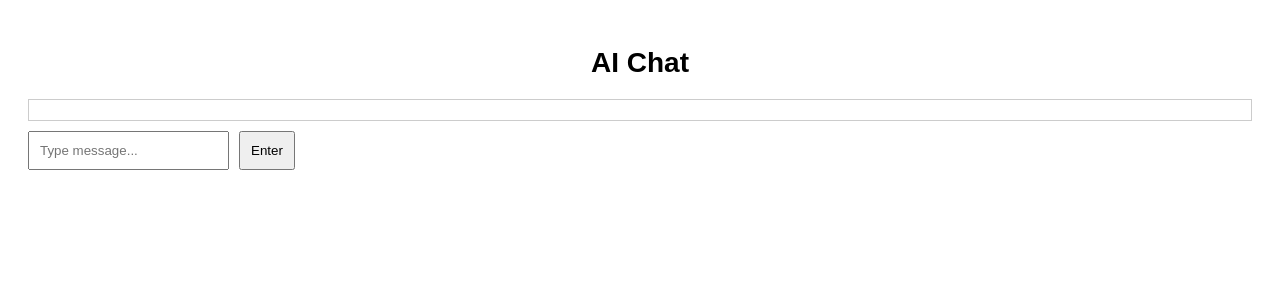
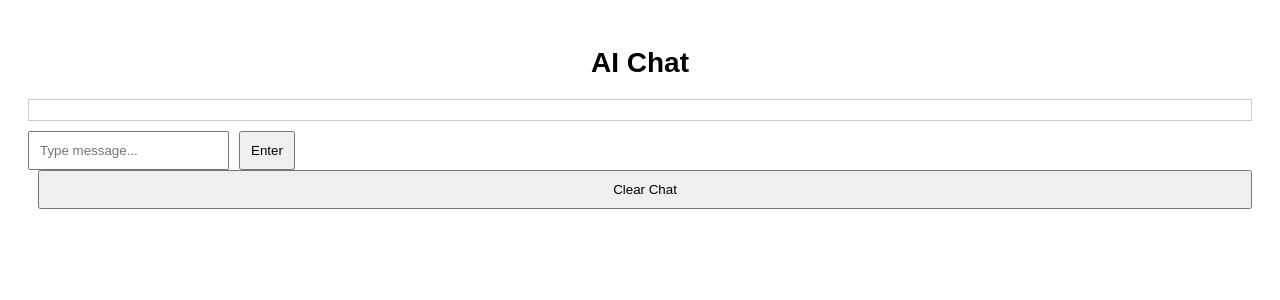
Before and after one commit to Rohit-more-2003/ai-assistant, a React (Vite) app in the folder frontend/: page / in a window 1280 px wide. Shown: the top 300 px of the page. Built offline with nearby package versions, Linux system fonts and the light colour scheme.

Commit message:
Created and implemented clear chat button

```diff
--- a/frontend/src/App.jsx
+++ b/frontend/src/App.jsx
@@ -6,8 +6,6 @@ import "./App.css"
 export default function App() {
 
   // ------------------ STATE ------------------
-
-  // this will allow us to save chat in localStorage so we can continue where we left even when the chat is closed
   const [messages, setMessages] = useState(() => {
     const saved = localStorage.getItem("chat");
     return saved ? JSON.parse(saved) : [];
@@ -50,9 +48,12 @@ export default function App() {
     }
   }
 
+  const handleClear = () => {
+    setMessages([]);
+    localStorage.removeItem("chat");
+  }
+
   // ----------------- Effects -----------------
-
-  // this effect stores chat in localStorage on message change
   useEffect(() => {
     localStorage.setItem("chat", JSON.stringify(messages));
   }, [messages]);
@@ -66,7 +67,7 @@ export default function App() {
     <div className="container">
       <h1 className="title">AI Chat</h1>
 
-      <div className="chat-box"> {/* now messages load directly from localStorage and are not lost when page is refreshed or closed */}
+      <div className="chat-box">
         {messages.map((msg, index) => (
           <div
             key={index}
@@ -96,6 +97,10 @@ export default function App() {
           {loading ? "Loading....." : "Enter"}
         </button>
       </div>
+
+      <button className="button" onClick={handleClear}>
+        Clear Chat
+      </button>
     </div>
   );
 };
```
